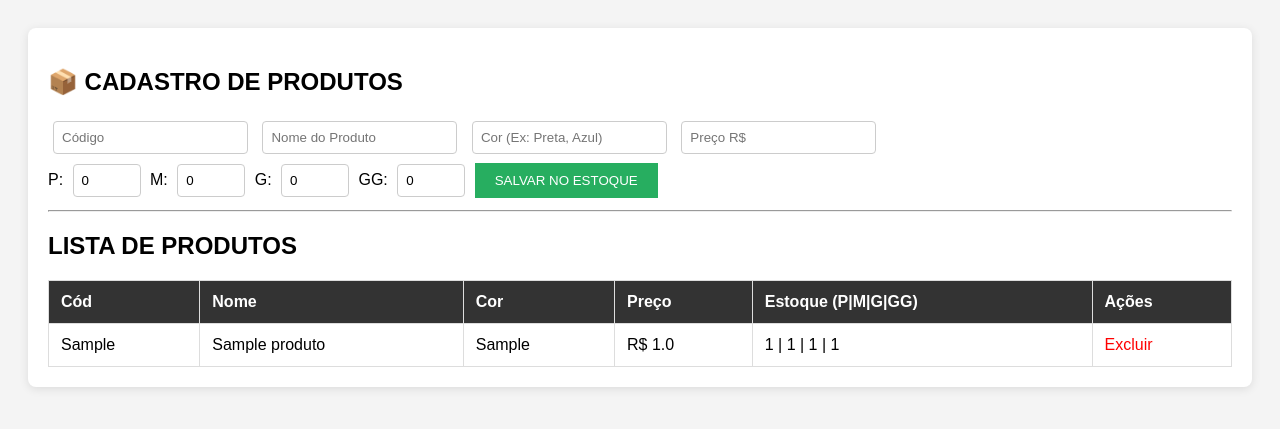
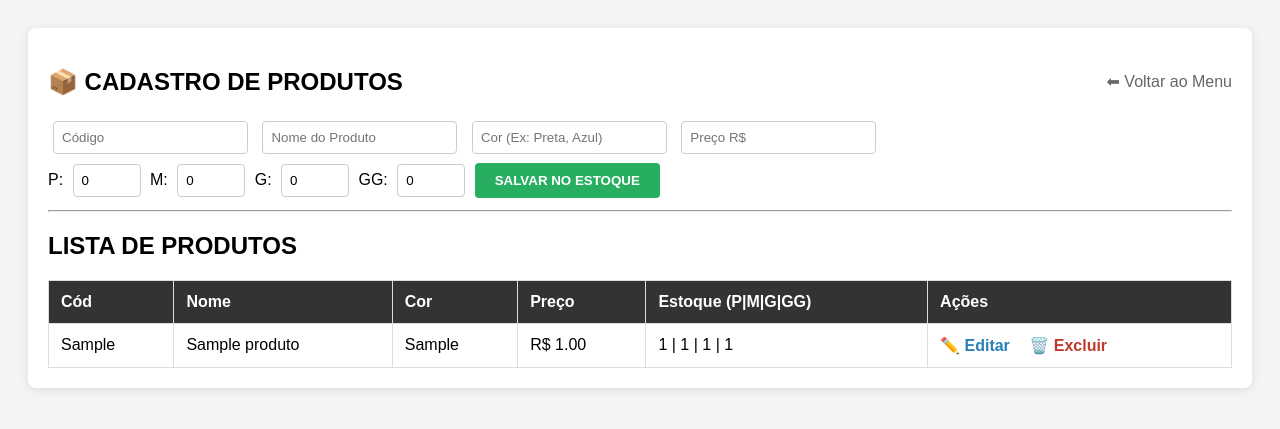
Before and after one commit to marcospb2016pb-eng/VIBE-SISTEMA, a Flask app: page /estoque_aba in a window 1280 px wide. Shown: the top 429 px of the page. Run offline with Flask 3, Linux system fonts and the light colour scheme; the visitor is signed in with stand-in values (Sample User, id 1); tables that the repository leaves empty hold one stand-in row (values such as "Sample post").

Commit message:
Enhance button styles and improve product table layout

```diff
--- a/templates/estoque_aba.html
+++ b/templates/estoque_aba.html
@@ -9,12 +9,22 @@
         th, td { border: 1px solid #ddd; padding: 12px; text-align: left; }
         th { background: #333; color: white; }
         input { padding: 8px; margin: 5px; border: 1px solid #ccc; border-radius: 4px; }
-        .btn-add { background: #27ae60; color: white; border: none; padding: 10px 20px; cursor: pointer; }
+        .btn-add { background: #27ae60; color: white; border: none; padding: 10px 20px; cursor: pointer; border-radius: 4px; font-weight: bold; }
+        .btn-add:hover { background: #219150; }
+
+        /* Estilos para os botões de ação */
+        .btn-editar { color: #2980b9; text-decoration: none; font-weight: bold; margin-right: 15px; }
+        .btn-excluir { color: #c0392b; text-decoration: none; font-weight: bold; }
+        .btn-editar:hover, .btn-excluir:hover { text-decoration: underline; }
     </style>
 </head>
 <body>
     <div class="container">
+        <div style="display: flex; justify-content: space-between; align-items: center;">
             <h2>📦 CADASTRO DE PRODUTOS</h2>
+            <a href="/" style="text-decoration: none; color: #666;">⬅ Voltar ao Menu</a>
+        </div>
+
         <form action="/cadastrar" method="POST">
             <input type="text" name="codigo" placeholder="Código" required>
             <input type="text" name="nome" placeholder="Nome do Produto" required>
@@ -32,21 +42,35 @@
 
         <h2>LISTA DE PRODUTOS</h2>
         <table>
+            <thead>
                 <tr>
-                <th>Cód</th><th>Nome</th><th>Cor</th><th>Preço</th><th>Estoque (P|M|G|GG)</th><th>Ações</th>
+                    <th>Cód</th>
+                    <th>Nome</th>
+                    <th>Cor</th>
+                    <th>Preço</th>
+                    <th>Estoque (P|M|G|GG)</th>
+                    <th>Ações</th>
                 </tr>
+            </thead>
+            <tbody>
                 {% for p in produtos %}
                 <tr>
                     <td>{{ p.codigo }}</td>
                     <td>{{ p.nome }}</td>
                     <td>{{ p.cor }}</td>
-                <td>R$ {{ p.preco }}</td>
+                    <td>R$ {{ "%.2f"|format(p.preco) }}</td>
                     <td>{{ p.p }} | {{ p.m }} | {{ p.g }} | {{ p.gg }}</td>
                     <td>
-                    <a href="/deletar/{{ p.id }}" style="color: red; text-decoration: none;" onclick="return confirm('Excluir produto?')">Excluir</a>
+                        <a href="/editar/{{ p.id }}" class="btn-editar">✏️ Editar</a>
+
+                        <a href="/deletar/{{ p.id }}" class="btn-excluir"
+                           onclick="return confirm('Tem certeza que deseja excluir o produto {{ p.nome }}?')">
+                           🗑️ Excluir
+                        </a>
                     </td>
                 </tr>
                 {% endfor %}
+            </tbody>
         </table>
     </div>
 </body>
```
Lines whose indentation alone changed are shown as unchanged.
